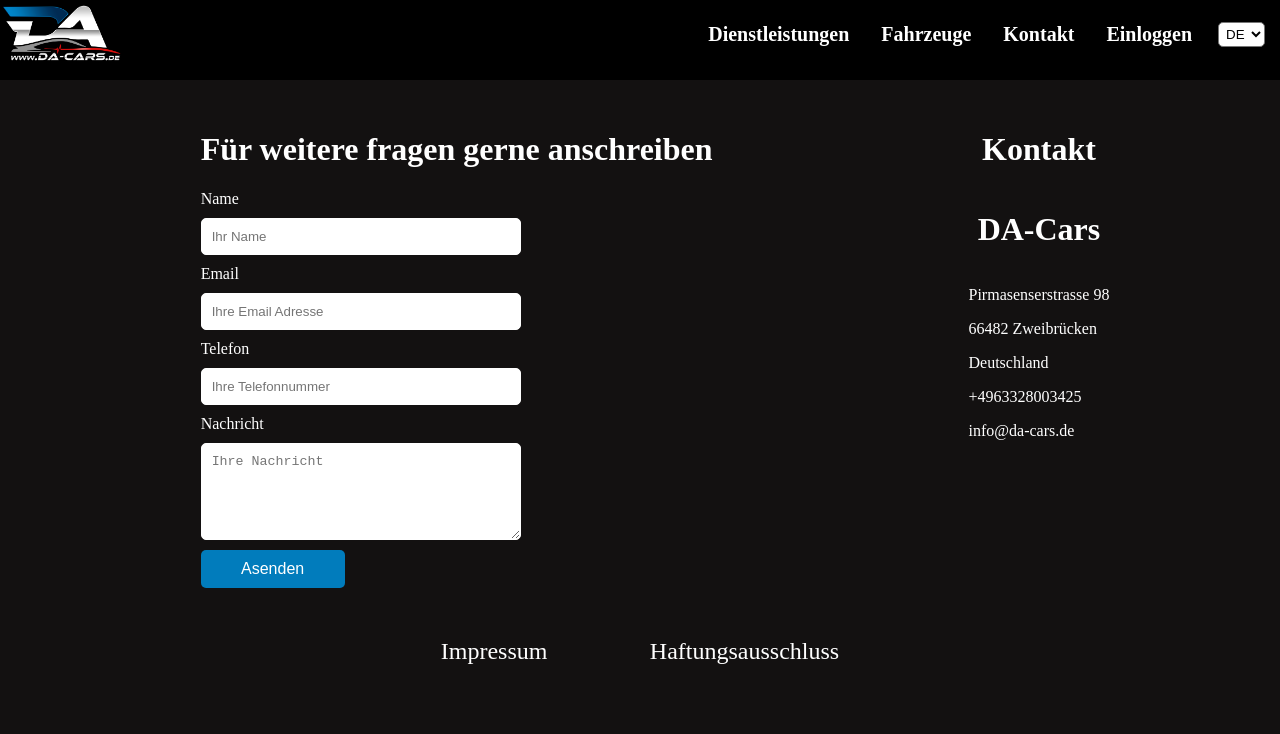
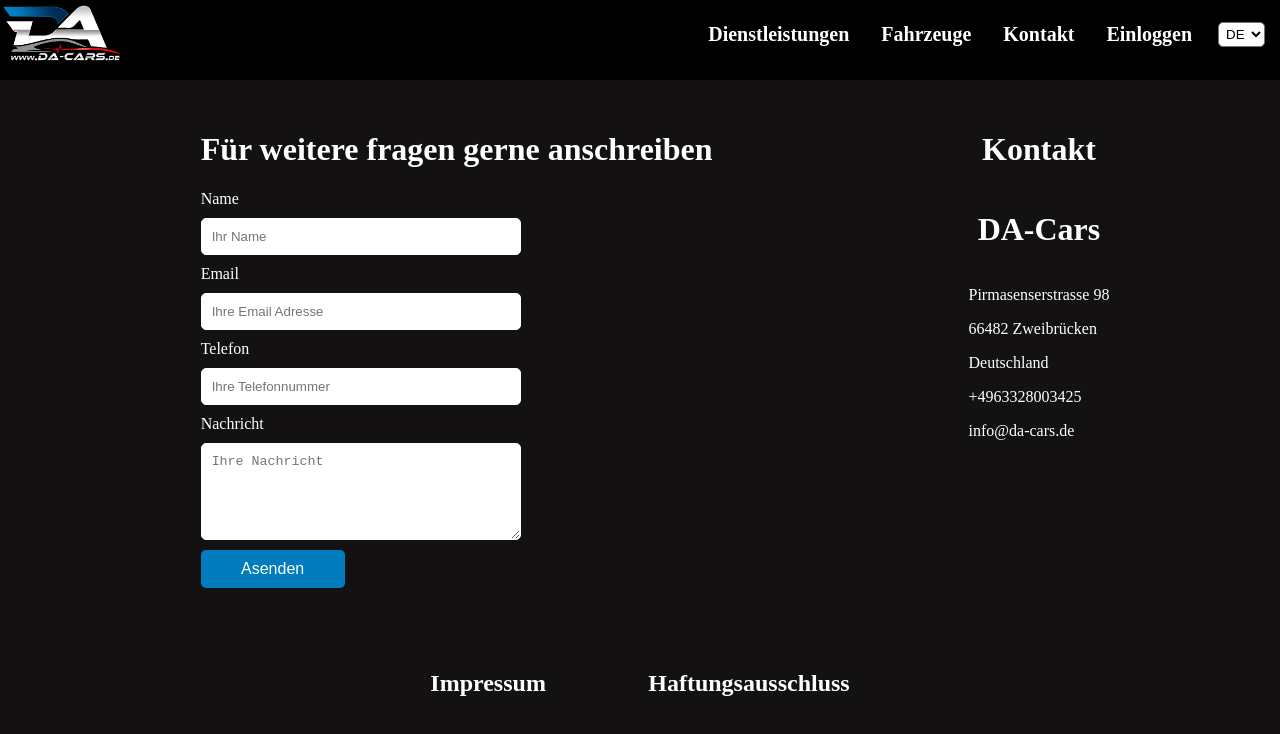
Before and after one commit to Zohaib770/da-cars, a React (Vite) app in the folder ui/: page /kontakt in a window 1280 px wide. Shown: the top 734 px of the page. Built offline with nearby package versions, Linux system fonts and the light colour scheme.

Commit message:
change font weight

```diff
--- a/ui/src/components/maingridpages/MainGridPages.css
+++ b/ui/src/components/maingridpages/MainGridPages.css
@@ -119,6 +119,7 @@
   min-width: 150px;
   flex: 1 1 200px;
   max-width: 300px;
+  font-weight: bolder;
 }
 
 
--- a/ui/src/components/navbarpages/Kontakt.tsx
+++ b/ui/src/components/navbarpages/Kontakt.tsx
@@ -118,8 +118,12 @@ const Kontakt: React.FC = () => {
       </div>
 
       <div className='imp-daten'>
-        <Link to="/impressum">{t("impressum")}</Link>
-        <Link to="/haftungsausschluss">{t("haftungsausschluss")}</Link>
+        <Link to="/impressum">
+          <h4>{t("impressum")}</h4>
+        </Link>
+        <Link to="/haftungsausschluss">
+          <h4>{t("haftungsausschluss")}</h4>
+        </Link>
       </div>
 
     </div>
```
